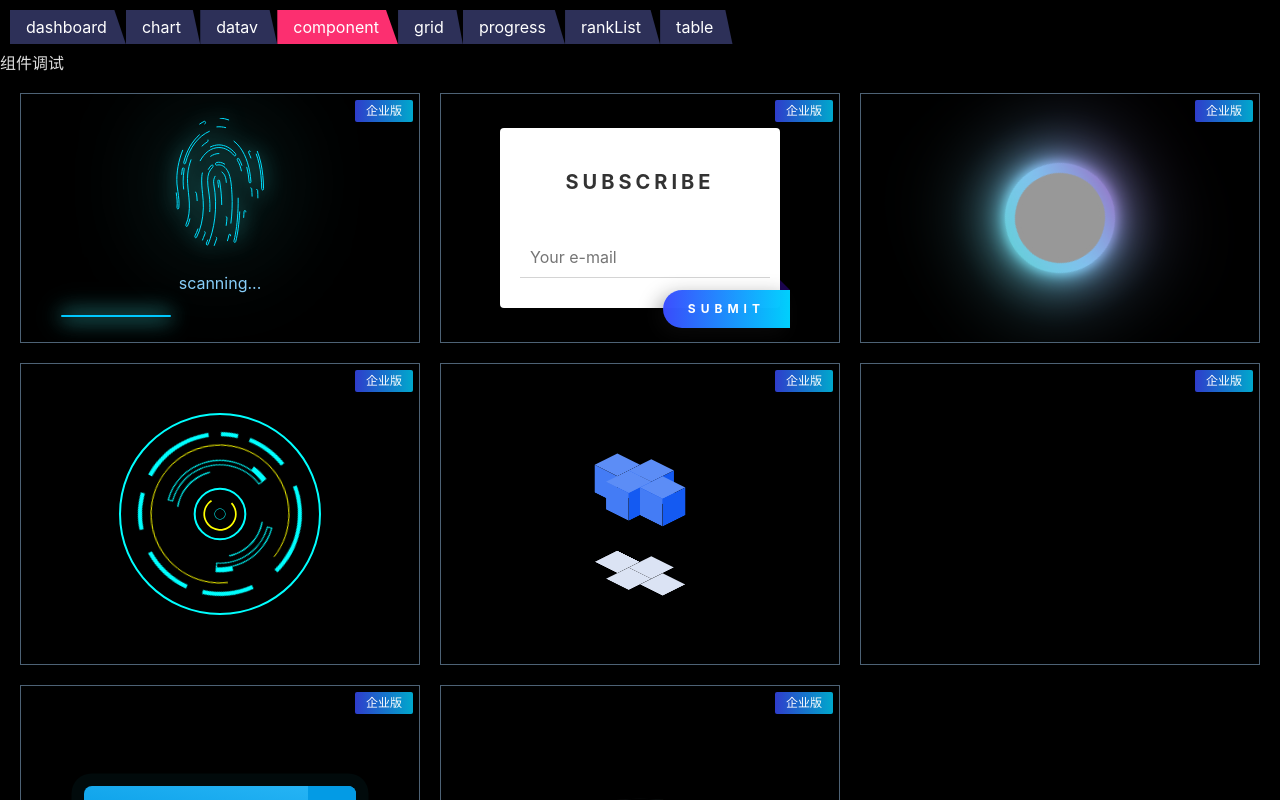
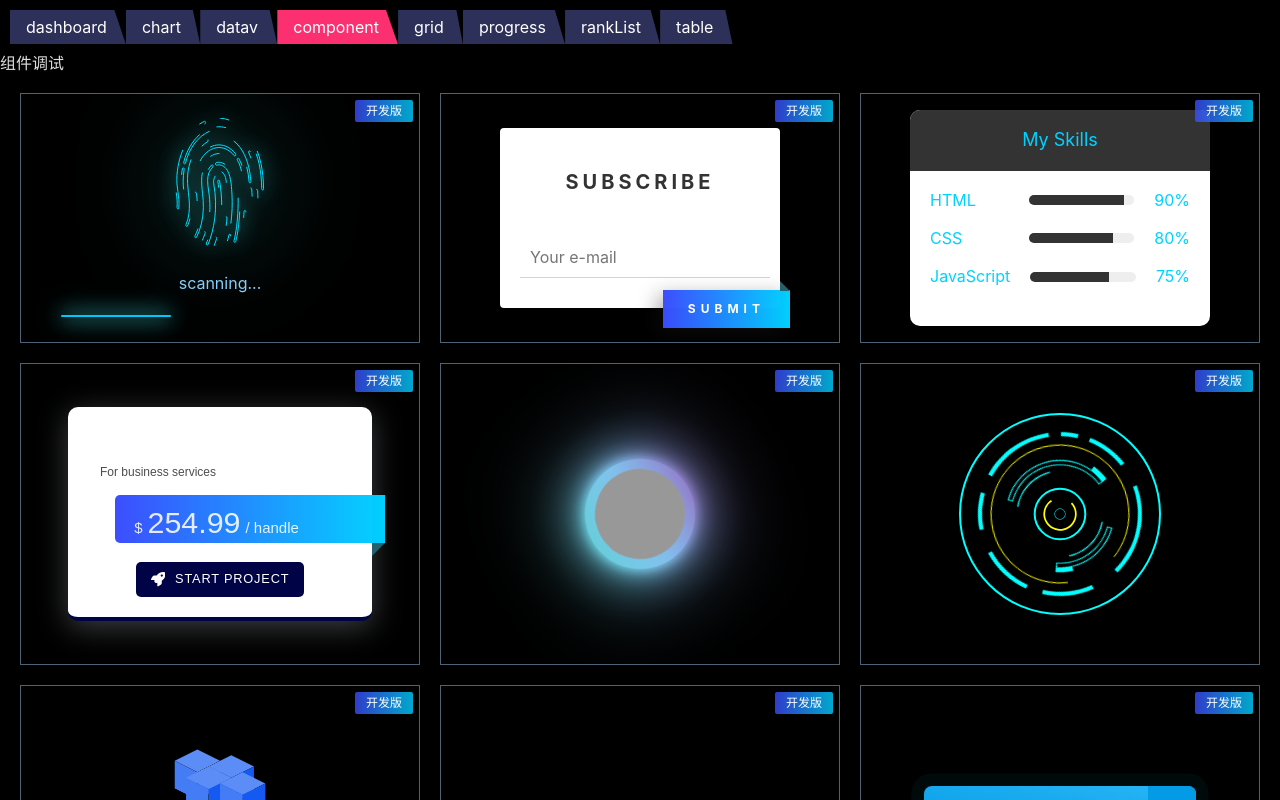
Before and after one commit to shiliangL/vue-datav3, a Vue app: page /viewAuto/component in a window 1280 px wide. Built offline with nearby package versions, Linux system fonts and the light colour scheme.

Commit message:
2023年3月18日++

```diff
--- a/src/viewAuto/component/DatavCard01.vue
+++ b/src/viewAuto/component/DatavCard01.vue
@@ -40,12 +40,12 @@ export default defineComponent({
   position: absolute;
   content: "";
   right: -10px;
-  bottom: 18px;
+  bottom: 17px;
   width: 0;
   height: 0;
   border-left: 0px solid transparent;
   border-right: 10px solid transparent;
-  border-bottom: 10px solid #1a044e;
+  border-bottom: 10px solid #24616e;
 }
 
 .subscribe p {
@@ -76,7 +76,6 @@ export default defineComponent({
 
 .subscribe .submit-btn {
   position: absolute;
-  border-radius: 30px;
   border-bottom-right-radius: 0;
   border-top-right-radius: 0;
   color: #fff;
--- /dev/null
+++ b/src/viewAuto/component/DatavCard02.vue
@@ -0,0 +1,100 @@
+<template>
+  <div class="card">
+    <div class="header">My Skills</div>
+    <div class="body">
+      <div class="skill">
+        <div class="skill-name">HTML</div>
+        <div class="skill-level">
+          <div
+            class="skill-percent"
+            style="width: 90%"
+          ></div>
+        </div>
+        <div class="skill-percent-number">90%</div>
+      </div>
+      <div class="skill">
+        <div class="skill-name">CSS</div>
+        <div class="skill-level">
+          <div
+            class="skill-percent"
+            style="width: 80%"
+          ></div>
+        </div>
+        <div class="skill-percent-number">80%</div>
+      </div>
+      <div class="skill">
+        <div class="skill-name">JavaScript</div>
+        <div class="skill-level">
+          <div
+            class="skill-percent"
+            style="width: 75%"
+          ></div>
+        </div>
+        <div class="skill-percent-number">75%</div>
+      </div>
+    </div>
+  </div>
+</template>
+
+<script lang="ts">
+import { defineComponent } from 'vue'
+
+export default defineComponent({
+  name: 'DatavCard02',
+  setup () {
+    return {}
+  }
+})
+</script>
+
+<style scoped lang="scss">
+.card {
+  width: 300px;
+  color: #00d2ff;
+  background-color: #fff;
+  box-shadow: 0 2px 5px rgba(0, 0, 0, 0.1);
+  border-radius: 10px;
+  overflow: hidden;
+}
+
+.header {
+  background-color: #333;
+  padding: 20px;
+  text-align: center;
+  font-size: 18px;
+}
+
+.body {
+  padding: 20px;
+}
+
+.skill {
+  display: flex;
+  align-items: center;
+  margin-bottom: 20px;
+}
+
+.skill-name {
+  width: 120px;
+  font-size: 16px;
+}
+
+.skill-level {
+  width: 160px;
+  height: 10px;
+  background-color: #eee;
+  border-radius: 10px;
+  overflow: hidden;
+  margin-left: 20px;
+}
+
+.skill-percent {
+  background-color: #333;
+  height: 100%;
+}
+
+.skill-percent-number {
+  margin-left: 20px;
+  font-size: 16px;
+}
+</style>
--- /dev/null
+++ b/src/viewAuto/component/DatavCard03.vue
@@ -0,0 +1,137 @@
+<template>
+  <div class="plan-card">
+    <h2>Business<span>For business services</span></h2>
+    <div class="etiquet-price">
+      <p>254.99</p>
+      <div></div>
+    </div>
+    <div class="button-get-plan">
+      <a href="#">
+        <svg
+          xmlns="http://www.w3.org/2000/svg"
+          viewBox="0 0 512 512"
+          class="svg-rocket"
+        >
+          <path d="M156.6 384.9L125.7 353.1C117.2 345.5 114.2 333.1 117.1 321.8C120.1 312.9 124.1 301.3 129.8 288H24C15.38 288 7.414 283.4 3.146 275.9C-1.123 268.4-1.042 259.2 3.357 251.8L55.83 163.3C68.79 141.4 92.33 127.1 117.8 127.1H200C202.4 124 204.8 120.3 207.2 116.7C289.1-4.07 411.1-8.142 483.9 5.275C495.6 7.414 504.6 16.43 506.7 28.06C520.1 100.9 516.1 222.9 395.3 304.8C391.8 307.2 387.1 309.6 384 311.1V394.2C384 419.7 370.6 443.2 348.7 456.2L260.2 508.6C252.8 513 243.6 513.1 236.1 508.9C228.6 504.6 224 496.6 224 488V380.8C209.9 385.6 197.6 389.7 188.3 392.7C177.1 396.3 164.9 393.2 156.6 384.9V384.9zM384 167.1C406.1 167.1 424 150.1 424 127.1C424 105.9 406.1 87.1 384 87.1C361.9 87.1 344 105.9 344 127.1C344 150.1 361.9 167.1 384 167.1z"></path>
+        </svg>
+        <span>START PROJECT</span>
+      </a>
+    </div>
+  </div>
+</template>
+
+<script lang="ts">
+import { defineComponent } from 'vue'
+
+export default defineComponent({
+  name: 'DatavCard03',
+  setup () {
+    return {}
+  }
+})
+</script>
+
+<style scoped lang="scss">
+ .plan-card {
+  background: #fff;
+  width: 15rem;
+  padding-left: 2rem;
+  padding-right: 2rem;
+  padding-top: 10px;
+  padding-bottom: 20px;
+  border-radius: 10px;
+  border-bottom: 4px solid #000446;
+  box-shadow: 0 6px 30px rgba(207, 212, 222, 0.3);
+  font-family: "Poppins", sans-serif;
+}
+
+.plan-card h2 {
+  margin-bottom: 15px;
+  font-size: 27px;
+  font-weight: 600;
+}
+
+.plan-card h2 span {
+  display: block;
+  margin-top: -4px;
+  color: #4d4d4d;
+  font-size: 12px;
+  font-weight: 400;
+}
+
+.etiquet-price {
+  position: relative;
+  width: 14.46rem;
+  margin-left: 15px;
+  padding: .2rem 1.2rem;
+  border-radius: 5px 0 0 5px;
+  background: linear-gradient(-90deg, rgba(0, 210, 255, 0.99), rgba(58, 76, 254, 0.99));
+}
+
+.etiquet-price p {
+  margin: 0;
+  padding-top: .4rem;
+  display: flex;
+  font-size: 1.9rem;
+  font-weight: 500;
+  align-items: baseline;
+}
+
+.etiquet-price p:before {
+  content: "$";
+  margin-right: 5px;
+  font-size: 15px;
+  font-weight: 300;
+}
+
+.etiquet-price p:after {
+  content: "/ handle";
+  margin-left: 5px;
+  font-size: 15px;
+  font-weight: 300;
+}
+
+.etiquet-price div {
+  position: absolute;
+  bottom: -23px;
+  right: 0px;
+  width: 0;
+  height: 0;
+  border-top: 13px solid #24616e;
+  border-bottom: 10px solid transparent;
+  border-right: 13px solid transparent;
+  z-index: 6;
+}
+
+.button-get-plan {
+  display: flex;
+  justify-content: center;
+  margin-top: 1.2rem;
+}
+
+.button-get-plan a {
+  display: flex;
+  justify-content: center;
+  align-items: center;
+  background: #000446;
+  color: #fff;
+  padding: 10px 15px;
+  border-radius: 5px;
+  text-decoration: none;
+  font-size: .8rem;
+  letter-spacing: .05rem;
+  font-weight: 500;
+  transition: all 0.3s ease;
+}
+
+.button-get-plan a:hover {
+  transform: translateY(-3%);
+  box-shadow: 0 3px 10px rgba(207, 212, 222, 0.9);
+}
+
+.button-get-plan .svg-rocket {
+  margin-right: 10px;
+  width: .9rem;
+  fill: currentColor;
+}
+</style>
--- a/src/viewAuto/component/Decorator06.vue
+++ b/src/viewAuto/component/Decorator06.vue
@@ -18,10 +18,10 @@ export default Decorator06
   width: 200px;
   height: 200px;
   border-radius: 50%;
+  transform-origin: 50% 60%;
   border: 4px solid rgba(255, 255, 255, 0.1);
+  transform: perspective(200px) rotateX(72deg);
   -webkit-mask: linear-gradient(rgba(24, 24, 24, 0.2), rgba(24, 24, 24,0.9) 90%);
-  transform-origin: 50% 60%;
-  transform: perspective(200px) rotateX(66deg);
 }
 
 .loader:before, .loader:after {
--- /dev/null
+++ b/src/viewAuto/component/Decorator07.vue
@@ -0,0 +1,144 @@
+<template>
+  <svg class="gegga">
+    <defs>
+      <filter id="gegga">
+        <feGaussianBlur
+          in="SourceGraphic"
+          stdDeviation="7"
+          result="blur"
+        ></feGaussianBlur>
+        <feColorMatrix
+          in="blur"
+          mode="matrix"
+          values="1 0 0 0 0 0 1 0 0 0 0 0 1 0 0 0 0 0 20 -10"
+          result="inreGegga"
+        ></feColorMatrix>
+        <feComposite
+          in="SourceGraphic"
+          in2="inreGegga"
+          operator="atop"
+        ></feComposite>
+      </filter>
+    </defs>
+  </svg>
+  <svg
+    class="snurra"
+    width="200"
+    height="200"
+    viewBox="0 0 200 200"
+  >
+    <defs>
+      <linearGradient id="linjärGradient">
+        <stop
+          class="stopp1"
+          offset="0"
+        ></stop>
+        <stop
+          class="stopp2"
+          offset="1"
+        ></stop>
+      </linearGradient>
+      <linearGradient
+        y2="160"
+        x2="160"
+        y1="40"
+        x1="40"
+        gradientUnits="userSpaceOnUse"
+        id="gradient"
+        xlink:href="#linjärGradient"
+      ></linearGradient>
+    </defs>
+    <path
+      class="halvan"
+      d="m 164,100 c 0,-35.346224 -28.65378,-64 -64,-64 -35.346224,0 -64,28.653776 -64,64 0,35.34622 28.653776,64 64,64 35.34622,0 64,-26.21502 64,-64 0,-37.784981 -26.92058,-64 -64,-64 -37.079421,0 -65.267479,26.922736 -64,64 1.267479,37.07726 26.703171,65.05317 64,64 37.29683,-1.05317 64,-64 64,-64"
+    ></path>
+    <circle
+      class="strecken"
+      cx="100"
+      cy="100"
+      r="64"
+    ></circle>
+  </svg>
+  <svg
+    class="skugga"
+    width="200"
+    height="200"
+    viewBox="0 0 200 200"
+  >
+    <path
+      class="halvan"
+      d="m 164,100 c 0,-35.346224 -28.65378,-64 -64,-64 -35.346224,0 -64,28.653776 -64,64 0,35.34622 28.653776,64 64,64 35.34622,0 64,-26.21502 64,-64 0,-37.784981 -26.92058,-64 -64,-64 -37.079421,0 -65.267479,26.922736 -64,64 1.267479,37.07726 26.703171,65.05317 64,64 37.29683,-1.05317 64,-64 64,-64"
+    ></path>
+    <circle
+      class="strecken"
+      cx="100"
+      cy="100"
+      r="64"
+    ></circle>
+  </svg>
+</template>
+
+<script>
+import { defineComponent } from 'vue'
+
+export default defineComponent({
+  // eslint-disable-next-line vue/multi-word-component-names
+  name: 'Decorator07',
+  setup () {
+    return {}
+  }
+})
+</script>
+
+<style scoped lang="scss">
+.gegga {
+  width: 0;
+}
+
+.snurra {
+  filter: url(#gegga);
+}
+
+.stopp1 {
+  stop-color: #00ffff;
+}
+
+.stopp2 {
+  stop-color: #ffe000;
+}
+
+.halvan {
+  fill: none;
+  stroke-width: 14;
+  stroke-linecap: round;
+  stroke: url(#gradient);
+  stroke-dasharray: 180 800;
+  animation: Snurra1 10s infinite linear;
+}
+
+.strecken {
+  fill: none;
+  stroke-width: 14;
+  stroke-linecap: round;
+  stroke-dasharray: 26 54;
+  stroke: url(#gradient);
+  animation: Snurra1 3s infinite linear;
+}
+
+.skugga {
+  filter: blur(5px);
+  opacity: 0.3;
+  position: absolute;
+  transform: translate(3px, 3px);
+}
+
+@keyframes Snurra1 {
+  0% {
+    stroke-dashoffset: 0;
+  }
+
+  100% {
+    stroke-dashoffset: -403px;
+  }
+}
+</style>
--- a/src/viewAuto/component/index.vue
+++ b/src/viewAuto/component/index.vue
@@ -6,7 +6,7 @@
         <div class="template_img_wrap">
           <component :is="item" />
           <div class="template_badge">
-            <span>企业版</span>
+            <span> 开发版 </span>
           </div>
         </div>
       </div>
@@ -19,24 +19,33 @@
 import { defineComponent } from 'vue'
 import ScanningCard from './Scanning.vue'
 import DatavCard01 from './DatavCard01.vue'
+import DatavCard02 from './DatavCard02.vue'
+import DatavCard03 from './DatavCard03.vue'
 import Decorator01 from './Decorator01.vue'
 import Decorator02 from './Decorator02.vue'
 import Decorator03 from './Decorator03.vue'
 import Decorator04 from './Decorator04.vue'
 import Decorator05 from './Decorator05.vue'
 import Decorator06 from './Decorator06.vue'
+import Decorator07 from './Decorator07.vue'
 
 export default defineComponent({
   setup () {
+    console.log('Decorator07', Decorator07)
     const cardList = [
       ScanningCard,
+
       DatavCard01,
+      DatavCard02,
+      DatavCard03,
+
       Decorator01,
       Decorator02,
       Decorator03,
       Decorator04,
       Decorator05,
-      Decorator06
+      Decorator06,
+      Decorator07
     ]
     return {
       cardList
```
